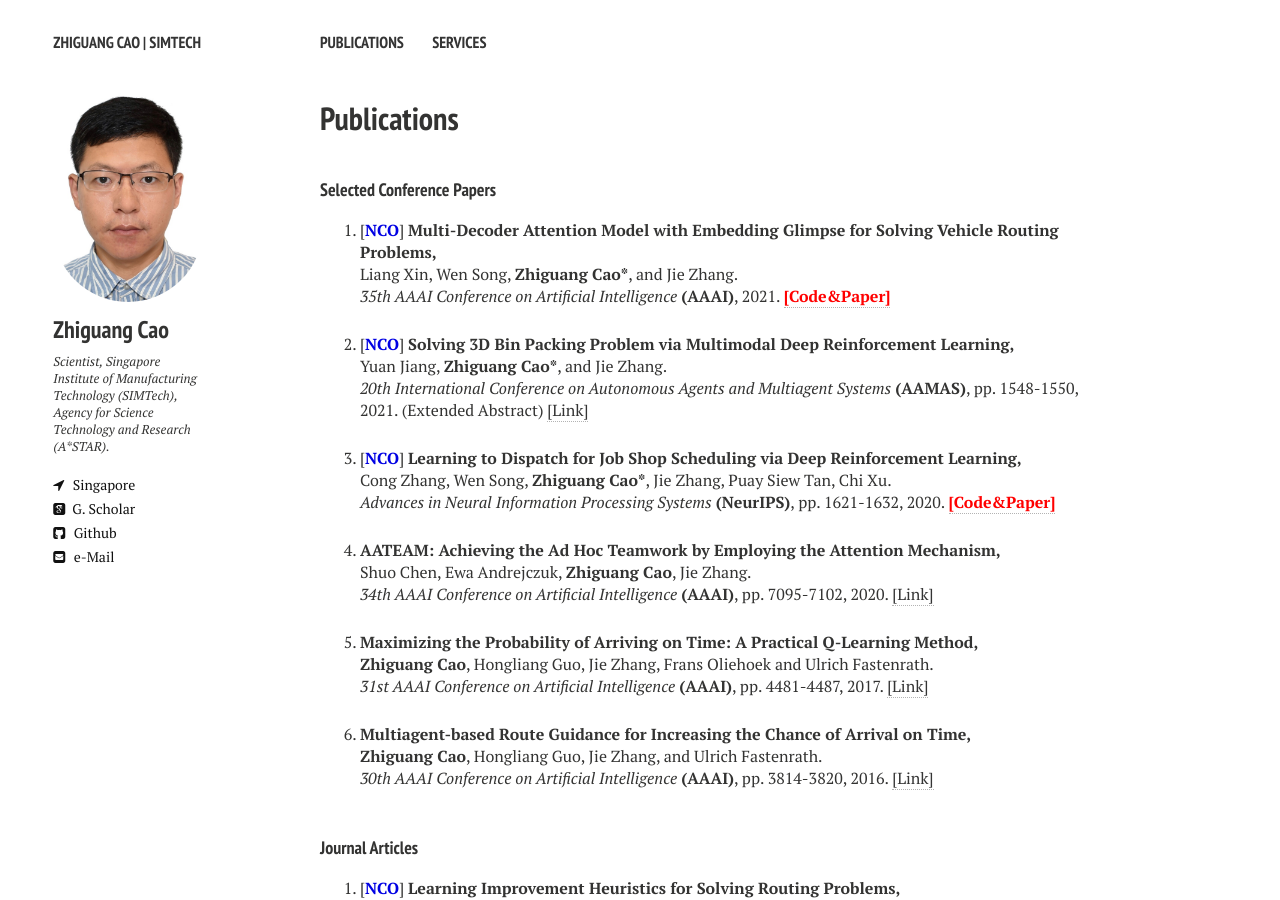
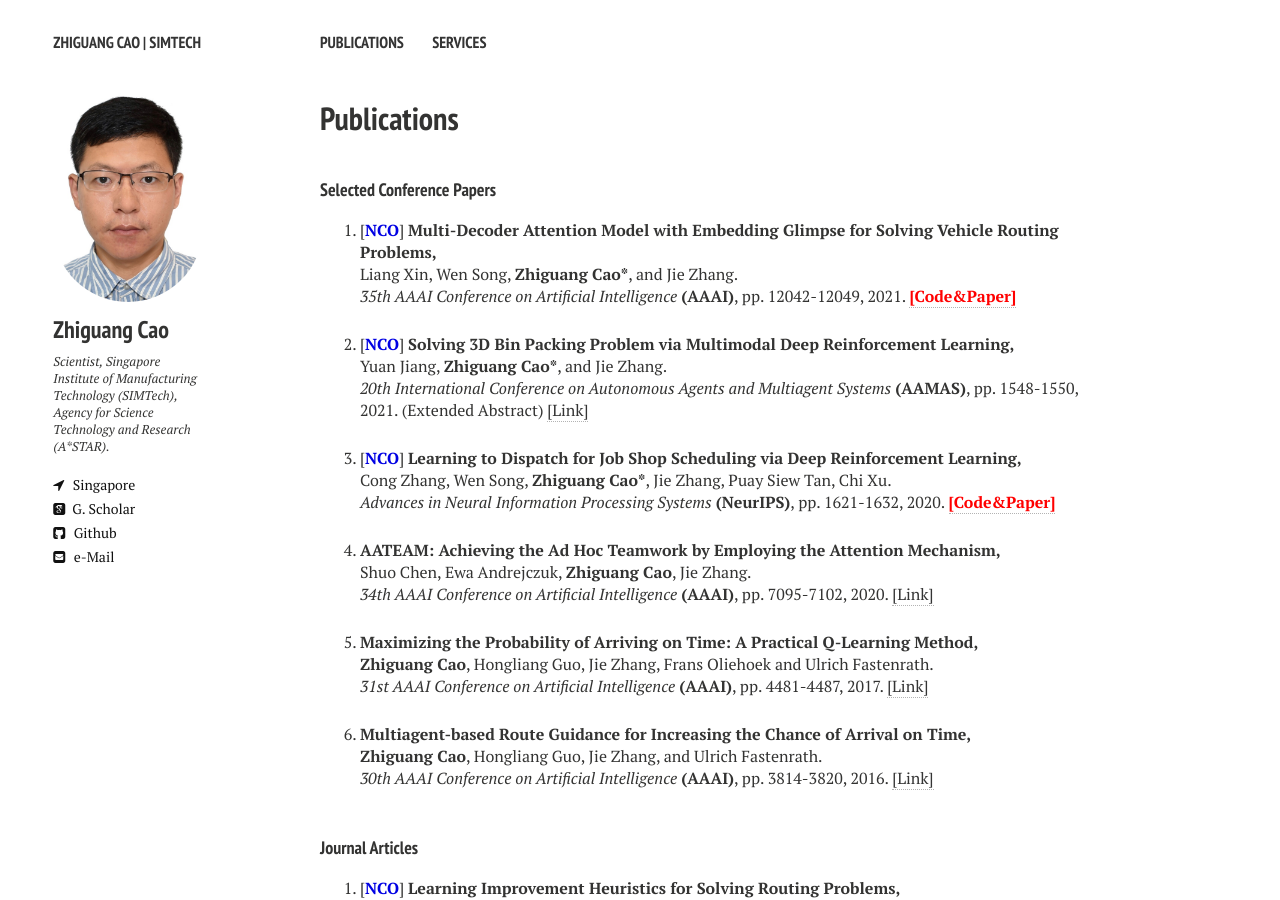
Before and after one commit to zhiguangcaosg/zhiguangcaosg.github.io, a Jekyll site: the page built from publications.md, in a window 1280 px wide and 900 px high. Built offline with Jekyll 4.4.1, drawn with Linux system fonts in a browser that asks for light colours; nearby versions of some CDN libraries.

Commit message:
Update publications.html

```diff
--- a/_layouts/publications.html
+++ b/_layouts/publications.html
@@ -94,7 +94,7 @@ div.bibtex pre { font-size: 75%; overflow: auto;  width: 100%; padding: 0em 0em;
 <p>
 [<font color="#0000E3"><b>NCO</b></font>] <b>Multi-Decoder Attention Model with Embedding Glimpse for Solving Vehicle Routing Problems,</b>
 <br> Liang Xin, Wen Song, <b>Zhiguang Cao*</b>, and Jie Zhang.<br>
-<i>35th AAAI Conference on Artificial Intelligence</i> <b>(AAAI)</b>, 2021. <a href="https://github.com/liangxinedu/MDAM"  target="_blank"> <font color="#FF0000"><b>[Code&Paper]</b> </font></a>
+<i>35th AAAI Conference on Artificial Intelligence</i> <b>(AAAI)</b>, pp. 12042-12049, 2021. <a href="https://github.com/liangxinedu/MDAM"  target="_blank"> <font color="#FF0000"><b>[Code&Paper]</b> </font></a>
 </p>
 </li>
 
```
